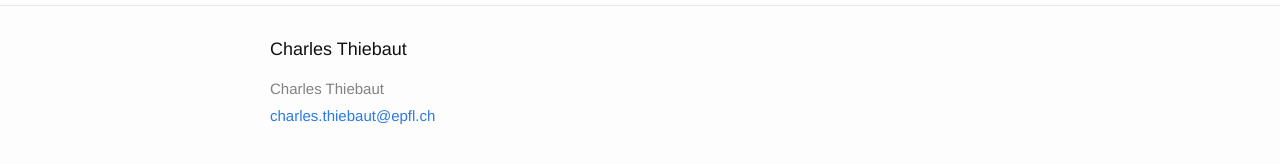
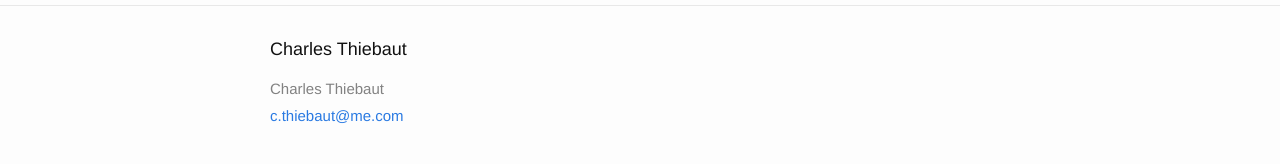
Before and after one commit to charlesthiebaut/charlesthiebaut.github.io, a Jekyll site: the page built from about.md, in a window 1280 px wide. Shown: the part 345-509 px from the top of the page. Built offline with Jekyll 4.4.1, drawn with Linux system fonts in a browser that asks for light colours.

Commit message:
Update contact email to c.thiebaut@me.com
Co-Authored-By: Claude Sonnet 5.5 <noreply@anthropic.com>
Claude-Session: https://claude.ai/code/session_018m6onD9bX6TdyFH3R3u2W2

```diff
--- a/_config.yml
+++ b/_config.yml
@@ -14,7 +14,7 @@
 # You can create any custom variable you would like, and they will be accessible
 # in the templates via {{ site.myvariable }}.
 title: Charles Thiebaut
-email: charles.thiebaut@epfl.ch
+email: c.thiebaut@me.com
 description: >- # this means to ignore newlines until "baseurl:"
 
 baseurl: "" # the subpath of your site, e.g. /blog
```
